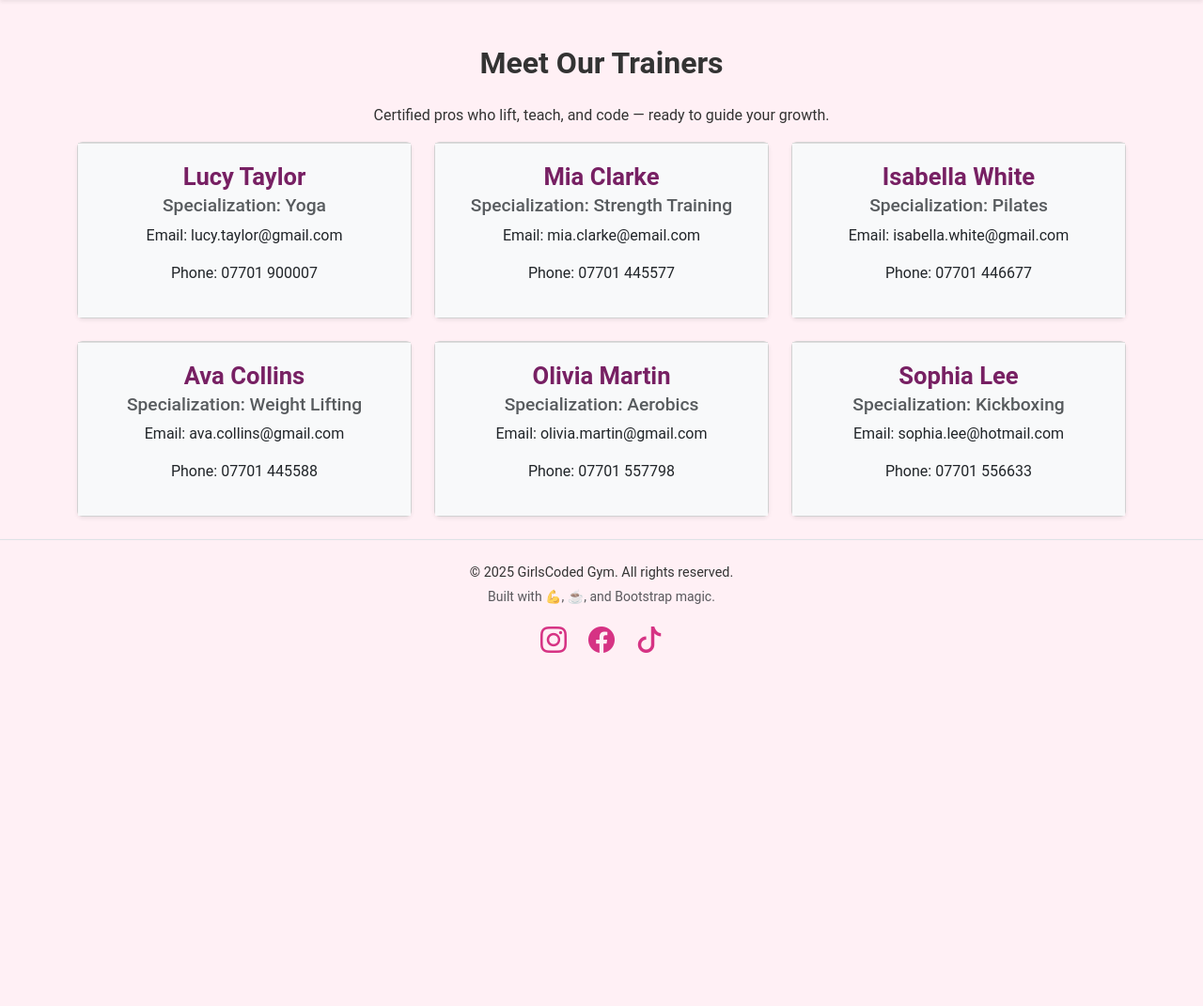
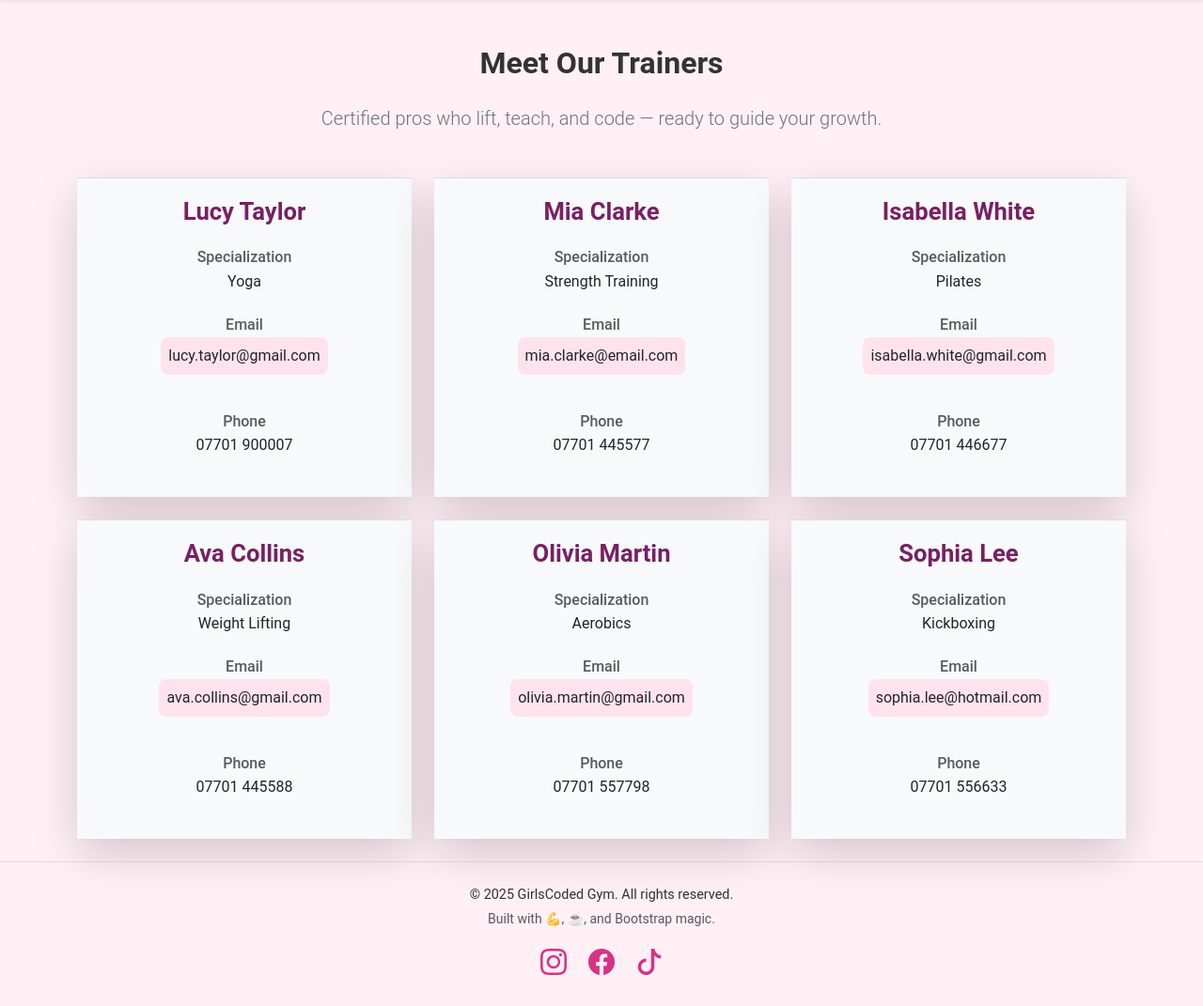
Before and after one commit to simplecodeingithub/GYM_FLASK_APP, a Flask app: page /trainers in a window 1280 px wide. Shown: the part 76-1147 px from the top of the page at 94% size. Before the commit the page ends 771 px from the top, so only its background shows below. Run offline with Flask 3, Linux system fonts and the light colour scheme; data comes from the database, SQL or seed files in the repository; parts of the project's set-up code (start-up, migrations or seed data) failed here and were passed over.

```diff
--- a/flask_app/static/styles.css
+++ b/flask_app/static/styles.css
@@ -346,3 +346,10 @@ a:hover {
 .btn-pink:hover {
     background-color: #b82e6e;
 }
+
+.highlight-box {
+  background-color: #ffe3ec; /* Soft pink */
+  padding: 0.5rem;
+  border-radius: 0.5rem;
+  display: inline-block;
+}
--- a/flask_app/templates/trainers.html
+++ b/flask_app/templates/trainers.html
@@ -1,17 +1,33 @@
 {% extends "layout.html" %}
 {% block content %}
 <div class="container mt-5">
-      <h1 class="text-center mb-4">Meet Our Trainers</h1>
-      <p class="text-center">Certified pros who lift, teach, and code — ready to guide your growth.</p>
+   <h1 class="text-center mb-4 display-4">Meet Our Trainers</h1>
+   <p class="text-center lead text-secondary mb-5">
+      Certified pros who lift, teach, and code — ready to guide your growth.
+   </p>
+
    <div class="row">
       {% for trainer in trainers %}
-          <div class="col-md-4 mb-4">
-              <div class="card h-100 shadow-sm">
+      <div class="col-md-6 col-lg-4 mb-4">
+         <div class="card h-100 border-0 shadow-lg rounded-4">
             <div class="card-body text-center">
-                 <h5 class="card-title">{{ trainer['FirstName'] }} {{ trainer['LastName'] }}</h5>
-                 <h6 class="card-subtitle mb-2 text-muted">Specialization: {{ trainer['Specialization'] }}</h6>
-                 <p class="card-text">Email: {{ trainer['Email'] }}</p>
-                 <p class="card-text">Phone: {{ trainer['PhoneNumber'] }}</p>
+               <h5 class="card-title fw-bold pink-text mb-3">
+                  {{ trainer['FirstName'] }} {{ trainer['LastName'] }}
+               </h5>
+
+               <div class="p-2 bg-light rounded-3 mb-2">
+                  <h6 class="text-muted mb-1">Specialization</h6>
+                  <p class="mb-0 pink-text">{{ trainer['Specialization'] }}</p>
+               </div>
+
+               <div class="p-2 bg-light rounded-3 mb-2">
+                  <h6 class="text-muted mb-1">Email</h6>
+                 <p><span class="highlight-box">{{ trainer['Email'] }}</span></p>
+               </div>
+               <div class="p-2 bg-light rounded-3">
+                  <h6 class="text-muted mb-1">Phone</h6>
+                  <p class="mb-0 pink-text">{{ trainer['PhoneNumber'] }}</p>
+               </div>
             </div>
          </div>
       </div>
```
Lines whose indentation alone changed are shown as unchanged.
